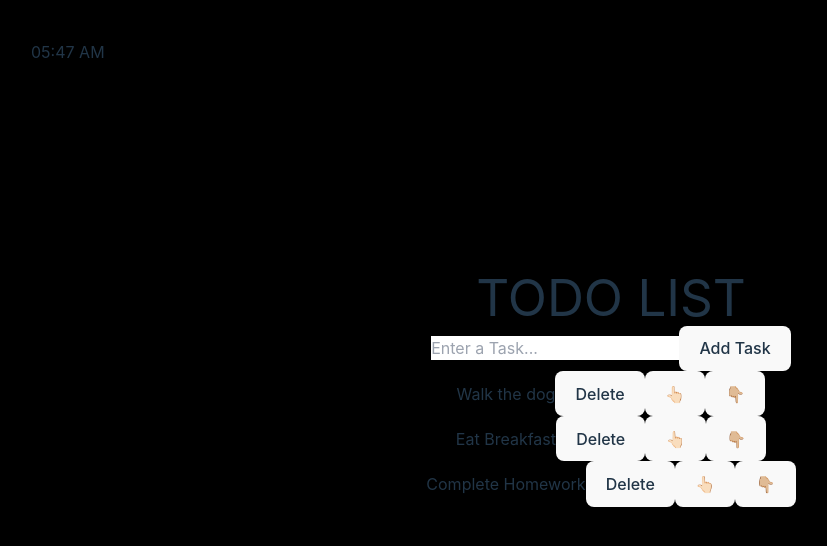
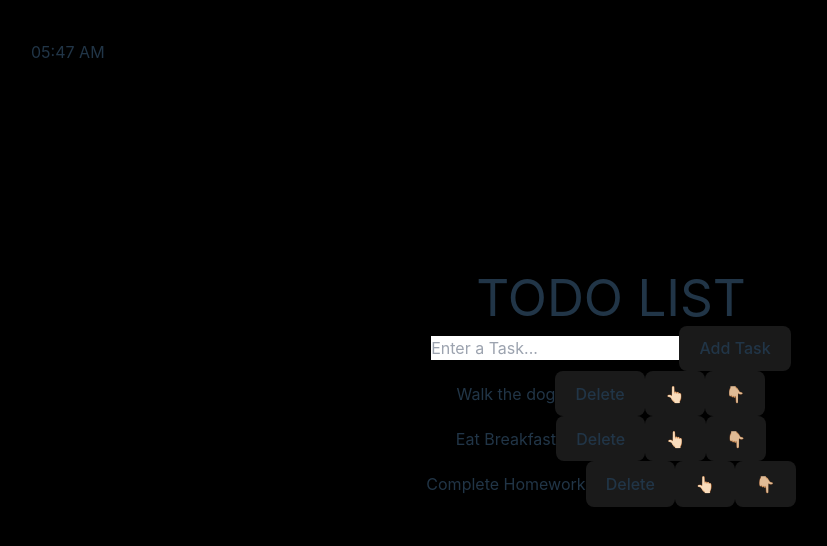
Before and after one commit to realmemento/todolistapp, a React (Vite) app: page / in a window 1280 px wide. Shown: the top 546 px of the page, without its empty margins (29-856 px from the left). Built offline with nearby package versions, Linux system fonts and the light colour scheme.

Commit message:
index.css

```diff
--- a/src/index.css
+++ b/src/index.css
@@ -56,10 +56,5 @@ button:focus-visible {
     color: #213547;
     background-color: #ffffff;
   }
-  a:hover {
-    color: #747bff;
-  }
-  button {
-    background-color: #f9f9f9;
-  }
+
 }
```
